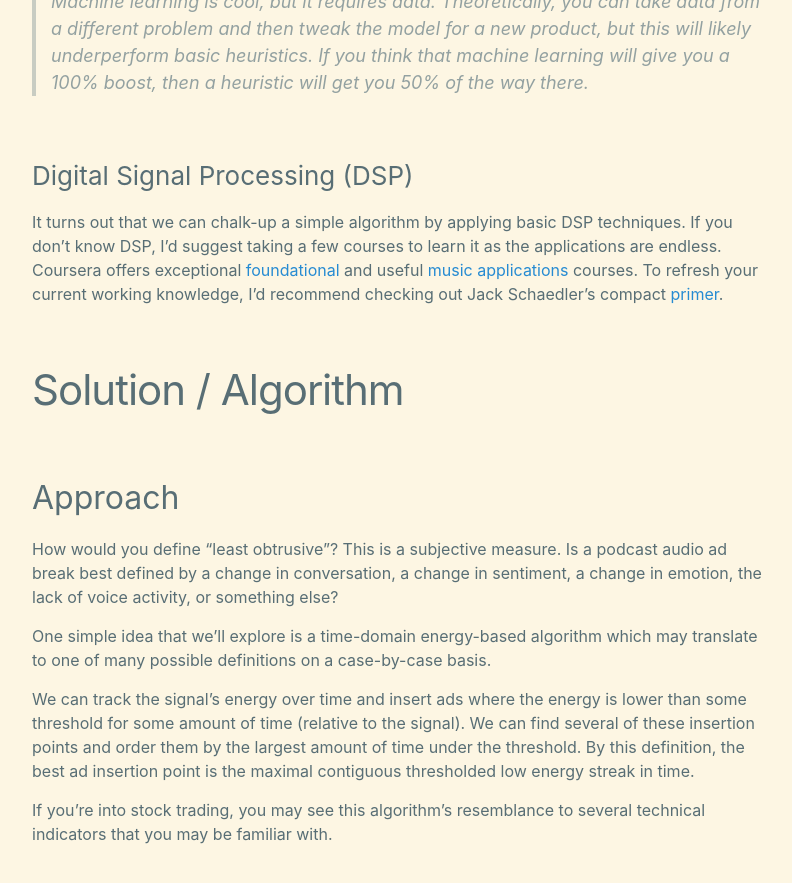
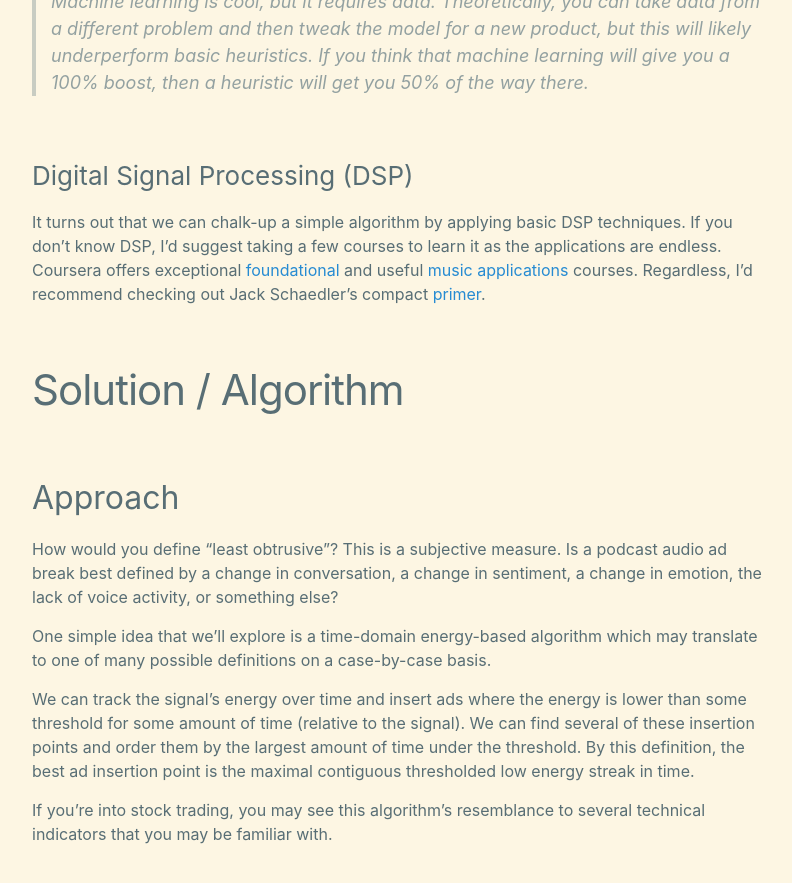
Before and after one commit to daniel-deychakiwsky/daniel-deychakiwsky.github.io, a Jekyll site: the page built from _posts/2021-03-21-simple-podcast-ad-break-detection.md, in a window 1280 px wide and 900 px high, scrolled down 1767 px. Shown: the top 883 px of the window, without its empty margins (238-1030 px from the left). Built offline with Jekyll 4.4.1, drawn with Linux system fonts in a browser that asks for light colours.

Commit message:
[blog-post] edit

```diff
--- a/_posts/2021-03-21-simple-podcast-ad-break-detection.md
+++ b/_posts/2021-03-21-simple-podcast-ad-break-detection.md
@@ -69,8 +69,8 @@
 basic DSP techniques. If you don't know DSP, I'd suggest taking a few
 courses to learn it as the applications are endless. Coursera offers
 exceptional [foundational] and useful [music applications] courses.
-To refresh your current working knowledge, I'd recommend
-checking out Jack Schaedler's compact [primer].
+Regardless, I'd recommend checking out Jack Schaedler's
+compact [primer].
 
 # Solution / Algorithm
 
```
